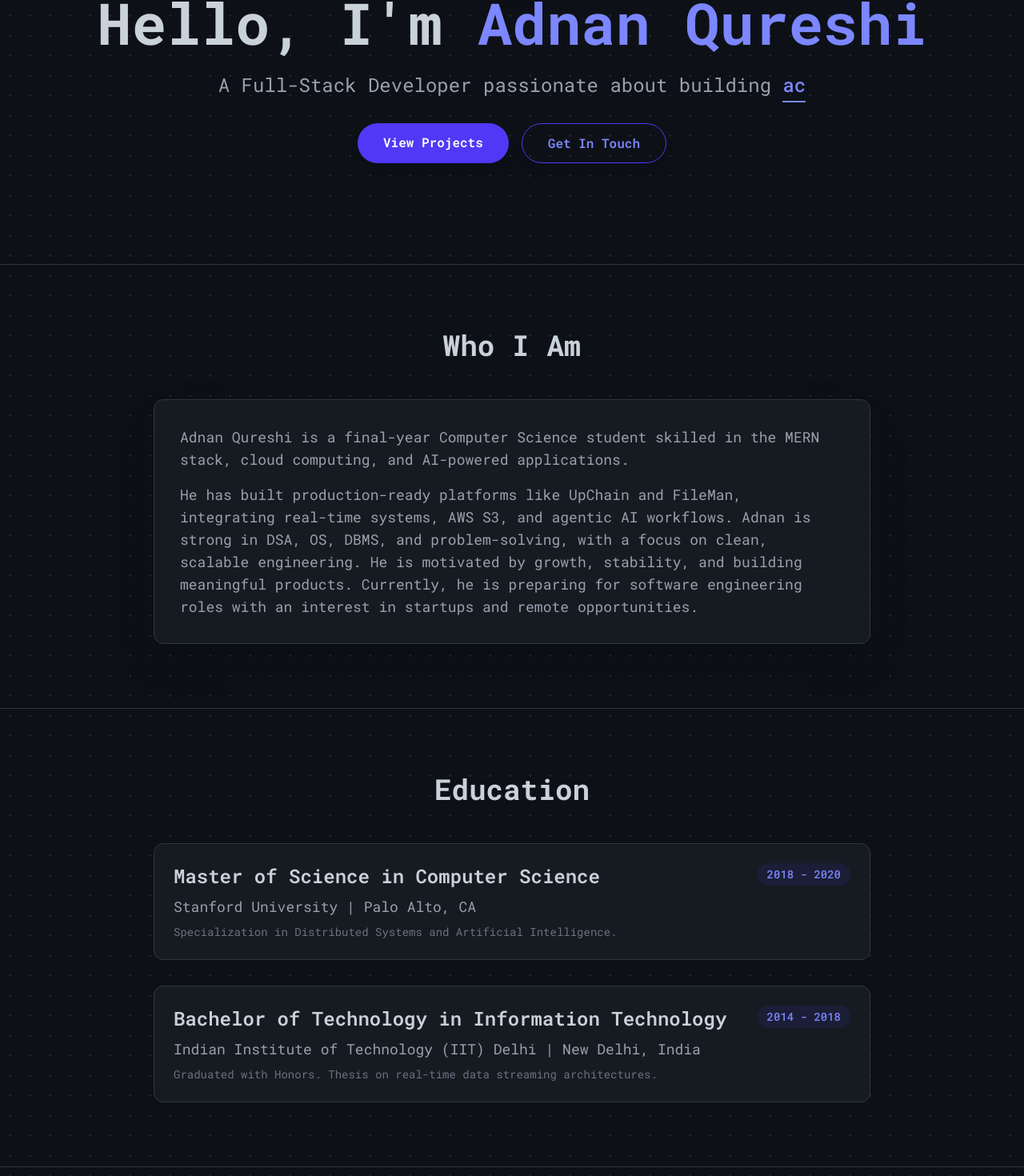
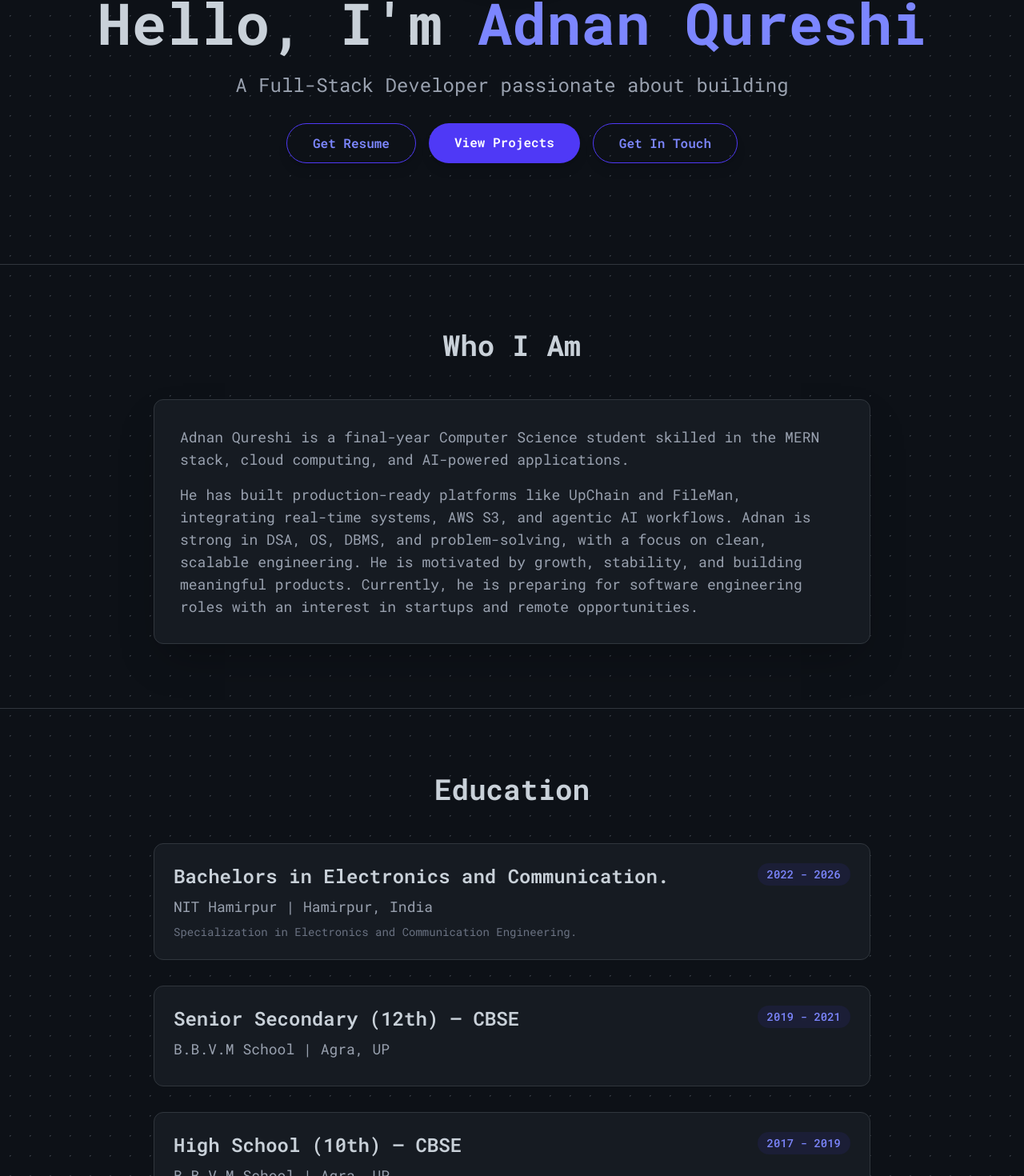
Before and after one commit to AdnanQureshi3/Adnan-Qureshi, a Next.js app: page / in a window 1280 px wide. Shown: the part 543-2013 px from the top of the page at 80% size. Built offline with nearby package versions, Linux system fonts and the light colour scheme.

Commit message:
get resume added

```diff
--- a/app/component/App.tsx
+++ b/app/component/App.tsx
@@ -253,20 +253,28 @@ const App: React.FC = () => {
           <div className="max-w-4xl mx-auto space-y-8">
             <div className="card p-6 rounded-xl hover:shadow-indigo-500/30 transition duration-300">
               <div className="flex justify-between items-start mb-2">
-                <h3 className="text-2xl font-semibold text-white">Master of Science in Computer Science</h3>
-                <span className="text-sm text-indigo-400 font-medium bg-indigo-900/20 px-3 py-1 rounded-full">2018 - 2020</span>
+                <h3 className="text-2xl font-semibold text-white">Bachelors in Electronics and Communication.</h3>
+                <span className="text-sm text-indigo-400 font-medium bg-indigo-900/20 px-3 py-1 rounded-full">2022 - 2026</span>
               </div>
-              <p className="text-lg text-gray-400 mb-2">Stanford University | Palo Alto, CA</p>
-              <p className="text-sm text-gray-500">Specialization in Distributed Systems and Artificial Intelligence.</p>
+              <p className="text-lg text-gray-400 mb-2">NIT Hamirpur | Hamirpur, India</p>
+              <p className="text-sm text-gray-500">Specialization in Electronics and Communication Engineering.</p>
             </div>
 
             <div className="card p-6 rounded-xl hover:shadow-indigo-500/30 transition duration-300">
               <div className="flex justify-between items-start mb-2">
-                <h3 className="text-2xl font-semibold text-white">Bachelor of Technology in Information Technology</h3>
-                <span className="text-sm text-indigo-400 font-medium bg-indigo-900/20 px-3 py-1 rounded-full">2014 - 2018</span>
+                <h3 className="text-2xl font-semibold text-white">Senior Secondary (12th) – CBSE</h3>
+                <span className="text-sm text-indigo-400 font-medium bg-indigo-900/20 px-3 py-1 rounded-full">2019 - 2021</span>
               </div>
-              <p className="text-lg text-gray-400 mb-2">Indian Institute of Technology (IIT) Delhi | New Delhi, India</p>
-              <p className="text-sm text-gray-500">Graduated with Honors. Thesis on real-time data streaming architectures.</p>
+              <p className="text-lg text-gray-400 mb-2">B.B.V.M School | Agra, UP</p>
+
+            </div>
+            <div className="card p-6 rounded-xl hover:shadow-indigo-500/30 transition duration-300">
+              <div className="flex justify-between items-start mb-2">
+                <h3 className="text-2xl font-semibold text-white">High School (10th) – CBSE</h3>
+                <span className="text-sm text-indigo-400 font-medium bg-indigo-900/20 px-3 py-1 rounded-full">2017 - 2019</span>
+              </div>
+              <p className="text-lg text-gray-400 mb-2">B.B.V.M School | Agra, UP</p>
+
             </div>
           </div>
         </section>
--- a/app/component/ui/Hero.tsx
+++ b/app/component/ui/Hero.tsx
@@ -55,8 +55,8 @@ const Hero: React.FC<HeroProps> = () => {
             <div className="max-w-6xl px-4">
                 <div className="flex justify-center mb-2">
                     <img
-                        className="w-40 h-40 md:w-80 md:h-80 rounded-full object-cover border-4 border-indigo-500 shadow-xl ring-4 ring-indigo-500/30"
-                        src="/image.png"
+                        className="w-36 h-36 md:w-80 md:h-80 rounded-full object-cover border-4 border-indigo-500 shadow-xl ring-4 ring-indigo-500/30"
+                        src="image.png"
                         alt="Profile Avatar"
                         onError={(e) => (e.currentTarget.src = 'https://placehold.co/150x150/1e293b/ffffff?text=AQ')}
                     />
@@ -70,6 +70,12 @@ const Hero: React.FC<HeroProps> = () => {
 
 
                 <div className="flex justify-center space-x-4 mt-8">
+                    <a
+                        href="https://docs.google.com/document/d/1-lHS3BlwMMxroerSankqhK6dinusuJIHT6s-NLqdaAo/edit?usp=sharing"
+                        className="interactable inline-block px-8 py-3 border border-indigo-600 text-indigo-400 font-semibold rounded-full shadow-lg hover:bg-indigo-600 hover:text-white transform transition duration-300 hover:scale-105"
+                    >
+                        Get Resume
+                    </a>
                     <a
                         href="#projects"
                         className="interactable inline-block px-8 py-3 bg-indigo-600 text-white font-semibold rounded-full shadow-lg hover:bg-indigo-700 transform transition duration-300 hover:scale-105"
--- a/package.json
+++ b/package.json
@@ -9,6 +9,7 @@
     "lint": "eslint"
   },
   "dependencies": {
+    "emailjs-com": "^3.2.0",
     "next": "16.0.3",
     "react": "19.2.0",
     "react-dom": "19.2.0"
```
Also changed, not shown: public/image.png (added), 1 other file (tests, documents, lock files or other folders).
